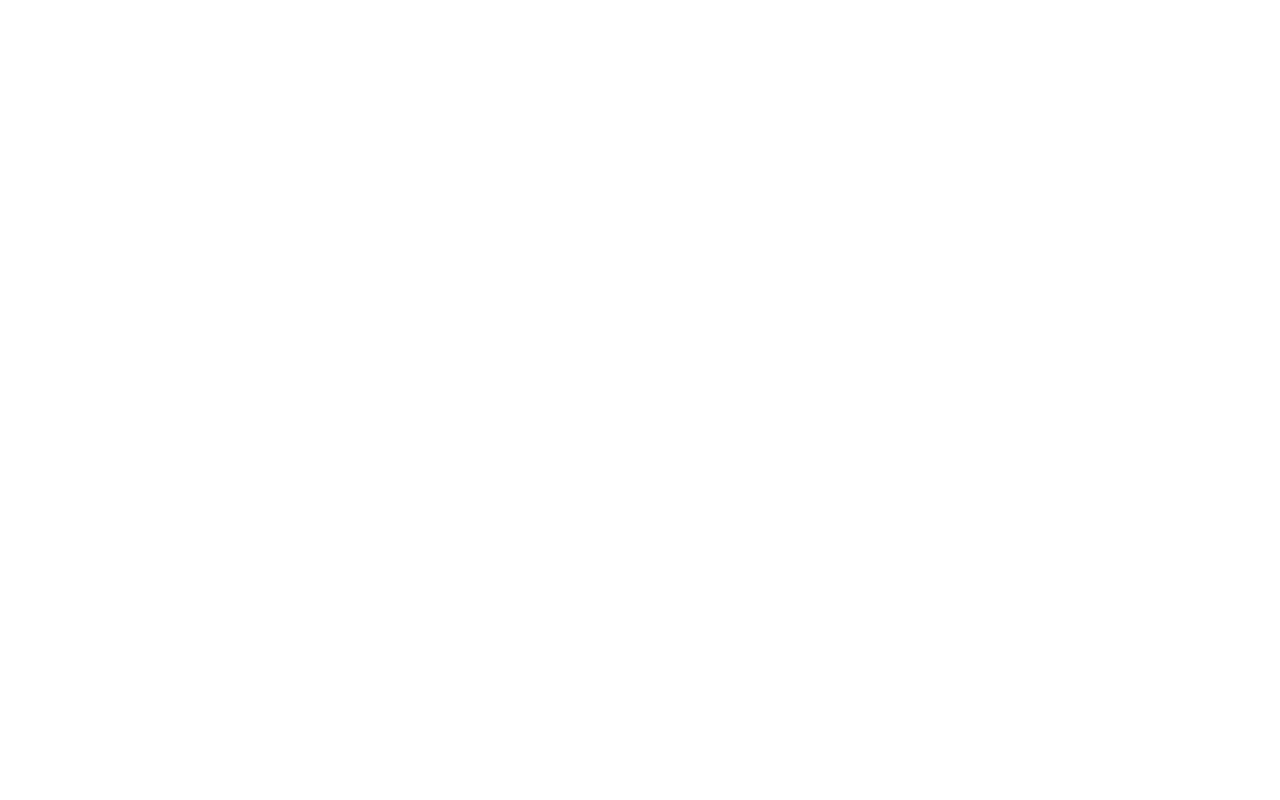
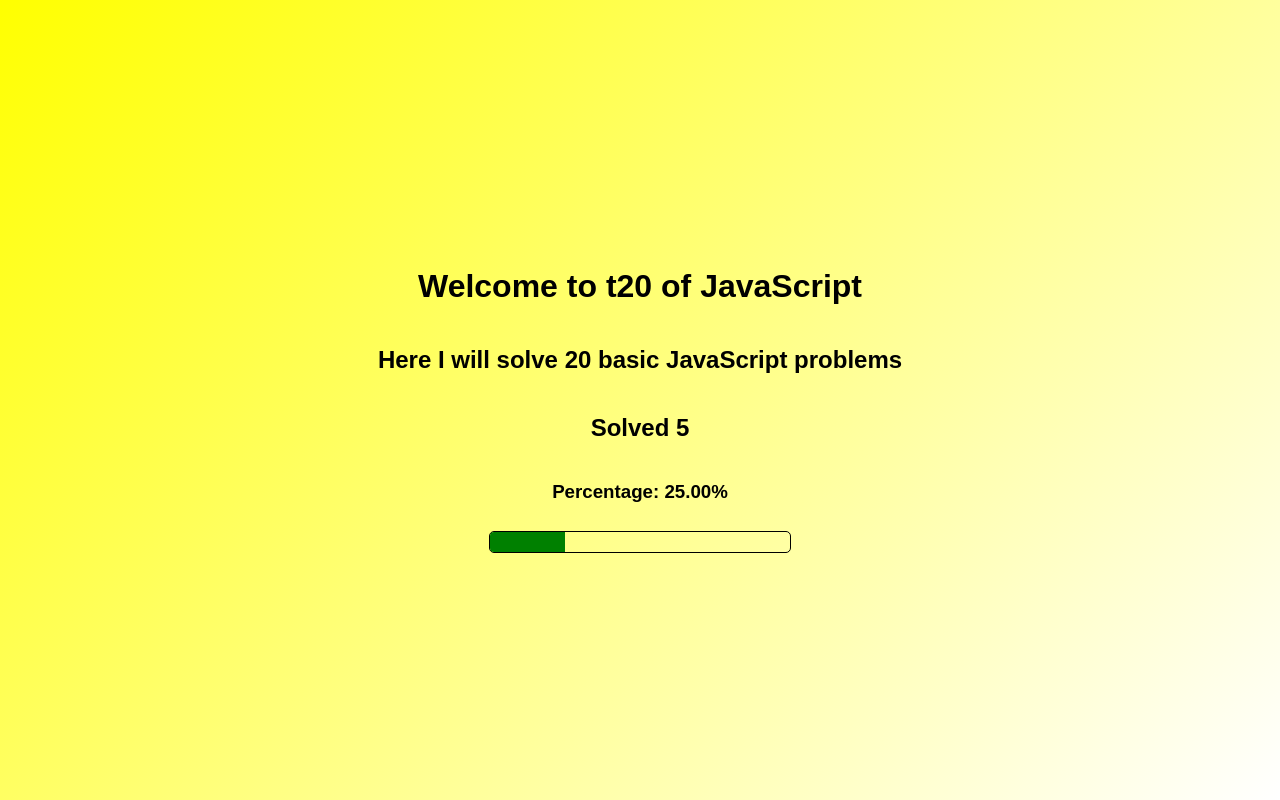
Before and after one commit to tigermursa/javaScript-t20, a plain HTML site: page index.html in a window 1280 px wide. Drawn offline with Linux system fonts and the light colour scheme.

Commit message:
update the front end

```diff
--- a/index.html
+++ b/index.html
@@ -5,12 +5,68 @@
     <meta charset="UTF-8">
     <meta http-equiv="X-UA-Compatible" content="IE=edge">
     <meta name="viewport" content="width=device-width, initial-scale=1.0">
+    <title>java script t20</title>
+    <style>
+        body {
+            margin: 0;
+            padding: 0;
+            display: flex;
+            justify-content: center;
+            align-items: center;
+            flex-direction: column;
+            height: 100vh;
+            background: linear-gradient(135deg, yellow, white);
+        }
+
+        h1,
+        h2,
+        h3 {
+            text-align: center;
+            font-family: Arial, sans-serif;
+        }
+
+        #progress-bar-container {
+            width: 80%;
+            max-width: 300px;
+            height: 20px;
+            border: 1px solid #000;
+            border-radius: 5px;
+            overflow: hidden;
+            margin-top: 10px;
+        }
+
+        #progress-bar {
+            width: 0;
+            height: 100%;
+            background-color: green;
+        }
+    </style>
     <script src="/problemSolving.js" defer></script>
-    <title>java script t20</title>
 </head>
 
 <body>
+    <h1>Welcome to t20 of JavaScript</h1>
+    <h2>Here I will solve 20 basic JavaScript problems</h2>
+    <h2>Solved <span id="solvedCount">5</span></h2>
+    <h3>Percentage: <span id="percentage"></span>%</h3>
+    <div id="progress-bar-container">
+        <div id="progress-bar"></div>
+    </div>
 
+    <script>
+        // Function to calculate and display the percentage and progress bar
+        function updatePercentage() {
+            const solvedCount = parseInt(document.getElementById('solvedCount').innerText);
+            const totalProblems = 20;
+            const percentage = (solvedCount / totalProblems) * 100;
+
+            document.getElementById('percentage').innerText = percentage.toFixed(2);
+            document.getElementById('progress-bar').style.width = percentage + '%';
+        }
+
+        // Call the function initially to display the default value
+        updatePercentage();
+    </script>
 </body>
 
 </html>
```
